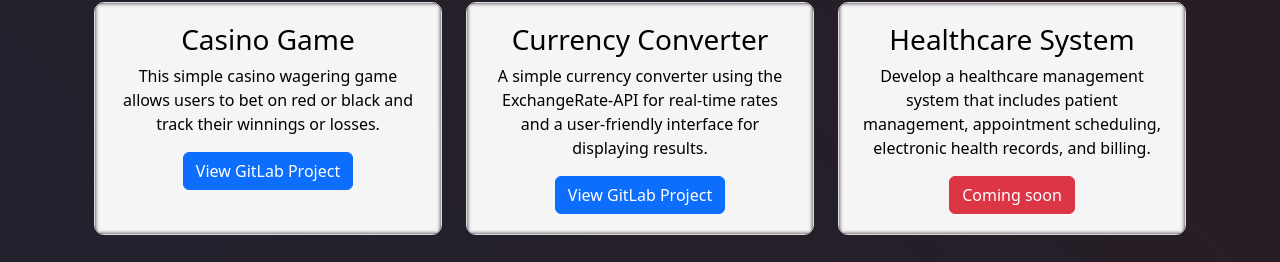
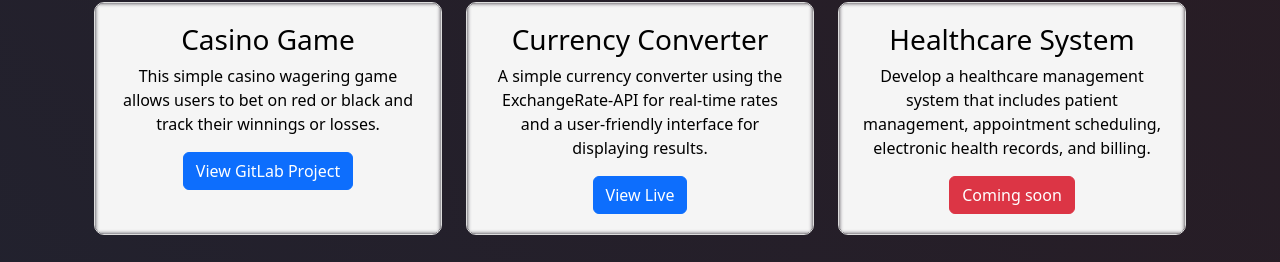
Before and after one commit to danijelsimic/portfolio, a plain HTML site: page index.html in a window 1280 px wide. Shown: the part 690-952 px from the top of the page. Drawn offline with nearby package versions, Linux system fonts and the light colour scheme.

Commit message:
Update index.html

```diff
--- a/index.html
+++ b/index.html
@@ -114,7 +114,7 @@
           <div class="project-box webshop-bg h-100">
             <h3>Currency Converter</h3>
             <p>A simple currency converter using the ExchangeRate-API for real-time rates and a user-friendly interface for displaying results.</p>
-            <a href="https://gitlab.com/dsimic-projects/frontend/currency-converter" target="_blank" rel="noopener noreferrer" class="btn btn-primary">View GitLab Project</a>
+            <a href="https://danijelsimic.github.io/portfolio/converter" target="_blank" rel="noopener noreferrer" class="btn btn-primary">View Live</a>
           </div>
         </article>
 
```
